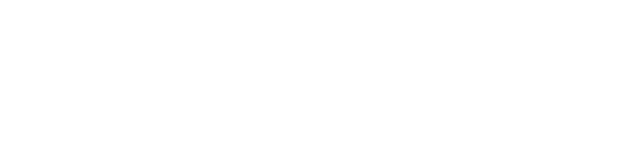
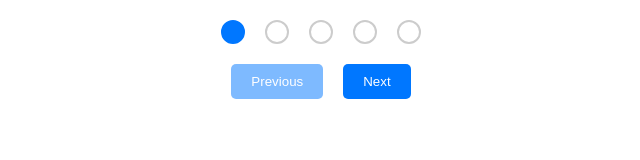
Before and after one commit to acciojob/progress-bar-SahuKapil, a website: page main.html in a window 1280 px wide. Shown: the whole page, without its empty margins (319-959 px from the left). Drawn offline with Linux system fonts and the light colour scheme.

Commit message:
created a submission

```diff
--- a/main.html
+++ b/main.html
@@ -8,6 +8,18 @@
 
 <body>
 	<!-- the entire body must be written by student -->
+	<div class="progress-bar">
+  <div class="circle active" id="circle-1"></div>
+  <div class="circle" id="circle-2"></div>
+  <div class="circle" id="circle-3"></div>
+  <div class="circle" id="circle-4"></div>
+  <div class="circle" id="circle-5"></div>
+</div>
+<div class="button-container">
+  <button id="prev" disabled>Previous</button>
+  <button id="next">Next</button>
+</div>
+
     <script type="text/javascript" src="./script.js">
 </script>
 
--- a/script.js
+++ b/script.js
@@ -1 +1,40 @@
 //your JS code here. If required.
+const prevBtn = document.getElementById("prev");
+const nextBtn = document.getElementById("next");
+const circles = document.querySelectorAll(".circle");
+let currentActive = 1;
+
+nextBtn.addEventListener("click", () => {
+  currentActive++;
+  if (currentActive > circles.length) {
+    currentActive = circles.length;
+  }
+  update();
+});
+
+prevBtn.addEventListener("click", () => {
+  currentActive--;
+  if (currentActive < 1) {
+    currentActive = 1;
+  }
+  update();
+});
+
+function update() {
+  circles.forEach((circle, index) => {
+    if (index < currentActive) {
+      circle.classList.add("active");
+    } else {
+      circle.classList.remove("active");
+    }
+  });
+
+  if (currentActive === 1) {
+    prevBtn.disabled = true;
+  } else if (currentActive === circles.length) {
+    nextBtn.disabled = true;
+  } else {
+    prevBtn.disabled = false;
+    nextBtn.disabled = false;
+  }
+}
--- a/styles.css
+++ b/styles.css
@@ -1 +1,42 @@
 /*  your css code here. If applicable */
+.progress-bar {
+  display: flex;
+  justify-content: center;
+  align-items: center;
+  margin: 20px;
+}
+
+.circle {
+  width: 20px;
+  height: 20px;
+  border-radius: 50%;
+  border: 2px solid #ccc;
+  margin: 0 10px;
+}
+
+.active {
+  background-color: #0077FF;
+  border-color: #0077FF;
+}
+
+.button-container {
+  display: flex;
+  justify-content: center;
+  align-items: center;
+  margin: 20px;
+}
+
+button {
+  margin: 0 10px;
+  padding: 10px 20px;
+  background-color: #0077FF;
+  color: #fff;
+  border: none;
+  border-radius: 5px;
+  cursor: pointer;
+}
+
+button:disabled {
+  opacity: 0.5;
+  cursor: default;
+}
```
